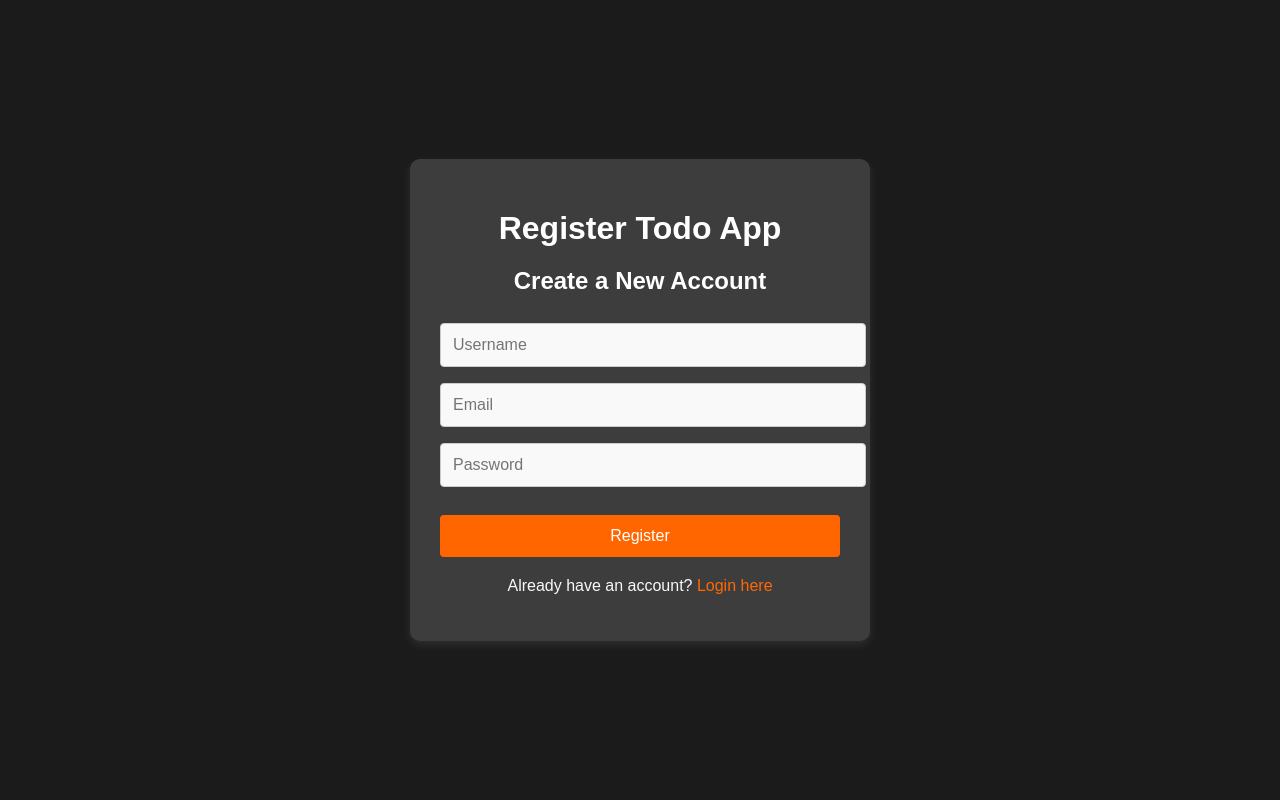
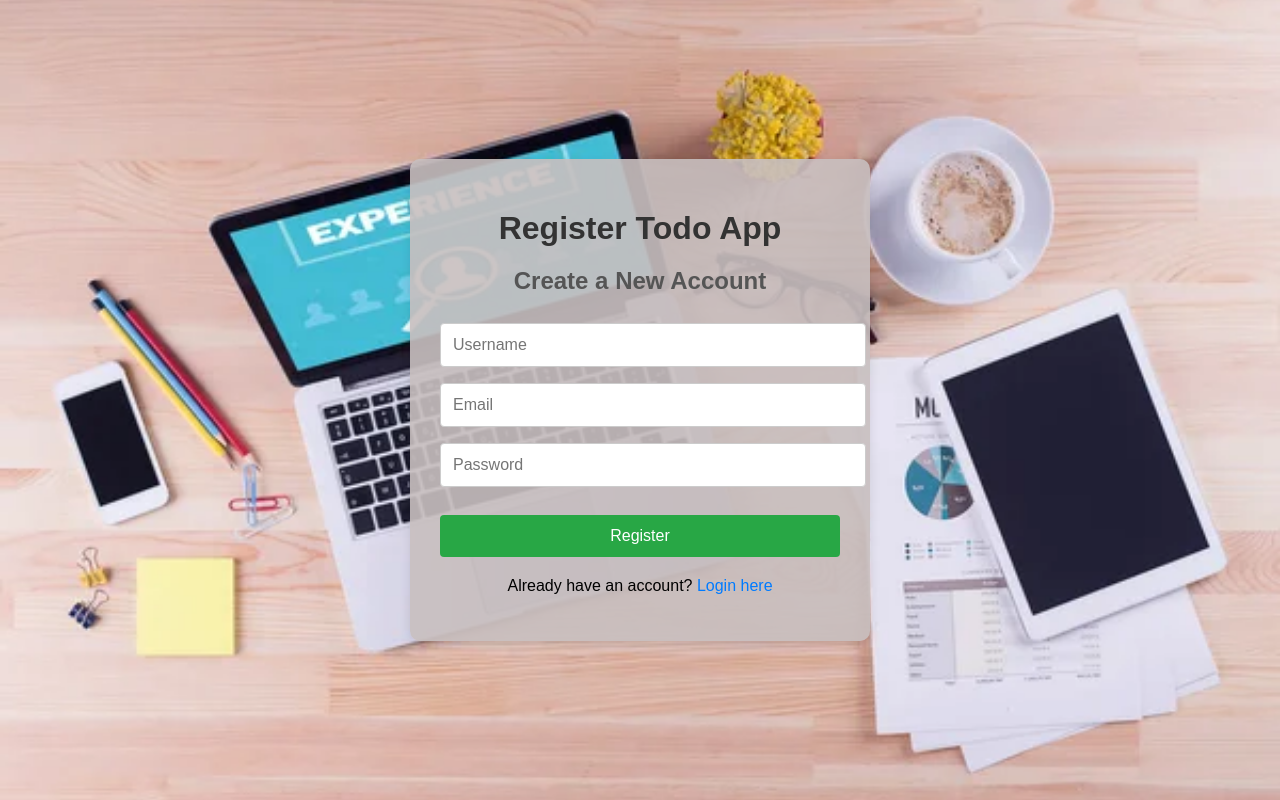
Before and after one commit to sunilrathod098/ToDos-Management, a website: page public/register.html in a window 1280 px wide. Drawn offline with Linux system fonts and the light colour scheme.

Commit message:
modify public files

```diff
--- a/public/register.html
+++ b/public/register.html
@@ -7,7 +7,7 @@
   <title>Register - Todo App</title>
   <link rel="icon" href="register.ico" type="image/x-icon">
 
-  <style>
+  <!-- <style>
   body {
     font-family: Arial, sans-serif;
     background-color: #1c1b1b; /* Light gray background */
@@ -84,6 +84,84 @@
   a:hover {
     text-decoration: underline;
   }
+  </style> -->
+
+
+  <style>
+    body {
+      font-family: Arial, sans-serif;
+      background: url('registerbackimg.jpg') no-repeat center center fixed;
+      background-size: cover;
+      margin: 0;
+      display: flex;
+      justify-content: center;
+      align-items: center;
+      height: 100vh;
+    }
+
+    .container {
+      background-color: rgba(200, 191, 191, 0.9);
+      border-radius: 10px;
+      padding: 30px;
+      box-shadow: 0 4px 10px rgba(0, 0, 0, 0.1);
+      text-align: center;
+      max-width: 400px;
+      width: 90%;
+      /* Change width to be responsive */
+    }
+
+    h1 {
+      font-size: 2rem;
+      margin-bottom: 10px;
+      color: #333;
+    }
+
+    h2 {
+      font-size: 1.5rem;
+      margin-bottom: 20px;
+      color: #555;
+    }
+
+    input[type="text"],
+    input[type="email"],
+    input[type="password"] {
+      width: 100%;
+      padding: 12px;
+      margin: 8px 0;
+      border: 1px solid #ccc;
+      border-radius: 4px;
+      font-size: 1rem;
+    }
+
+    button {
+      width: 100%;
+      background-color: #28a745;
+      color: white;
+      padding: 12px;
+      border: none;
+      border-radius: 4px;
+      font-size: 1rem;
+      margin-top: 20px;
+      cursor: pointer;
+      /* Add cursor pointer */
+    }
+
+    button:hover {
+      background-color: #218838;
+    }
+
+    p {
+      margin-top: 20px;
+    }
+
+    a {
+      color: #007bff;
+      text-decoration: none;
+    }
+
+    a:hover {
+      text-decoration: underline;
+    }
   </style>
 
 </head>
```
Also changed, not shown: public/login.html (+4 -4 lines), public/todos.html (+152 -2 lines).
